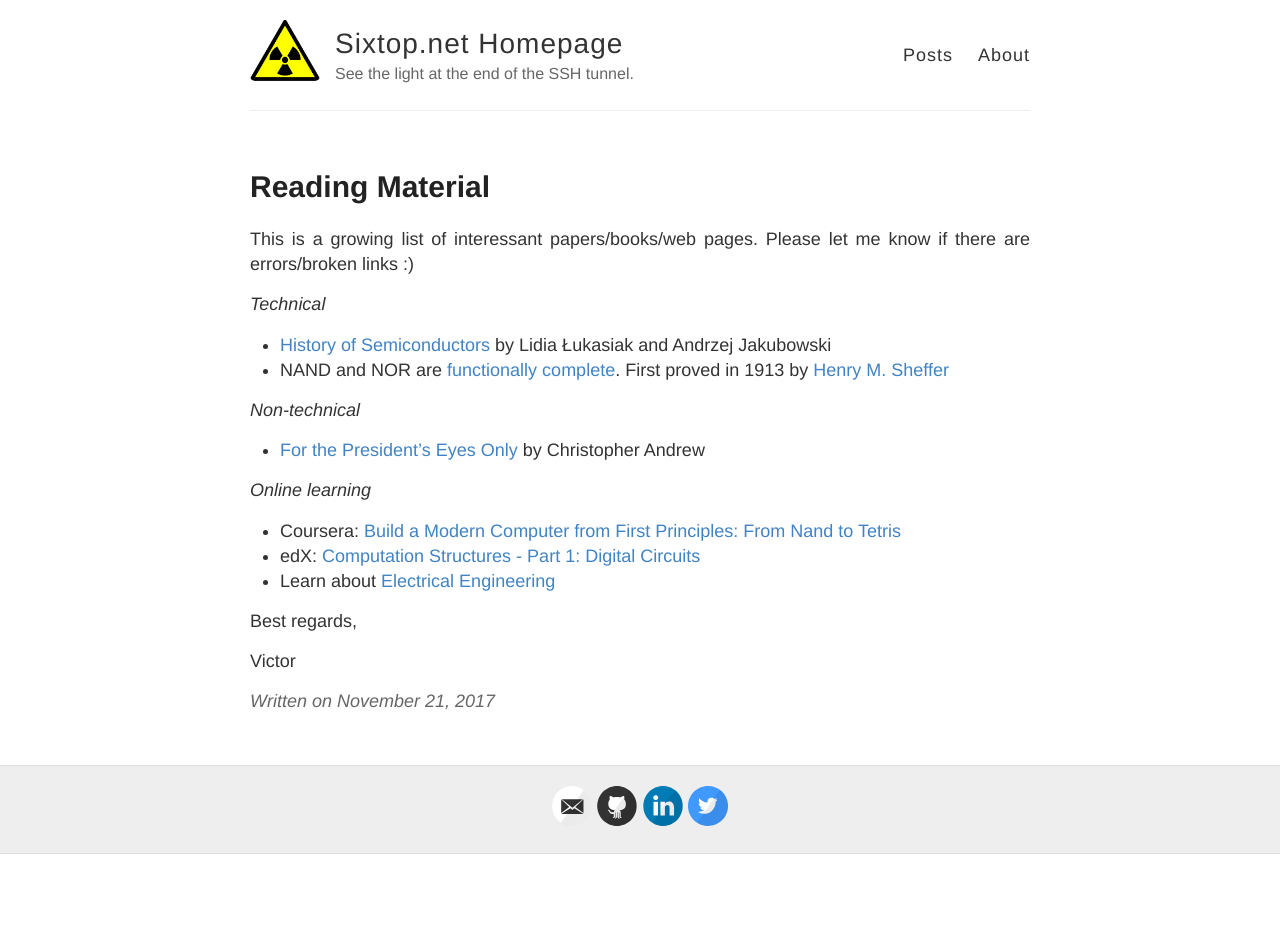
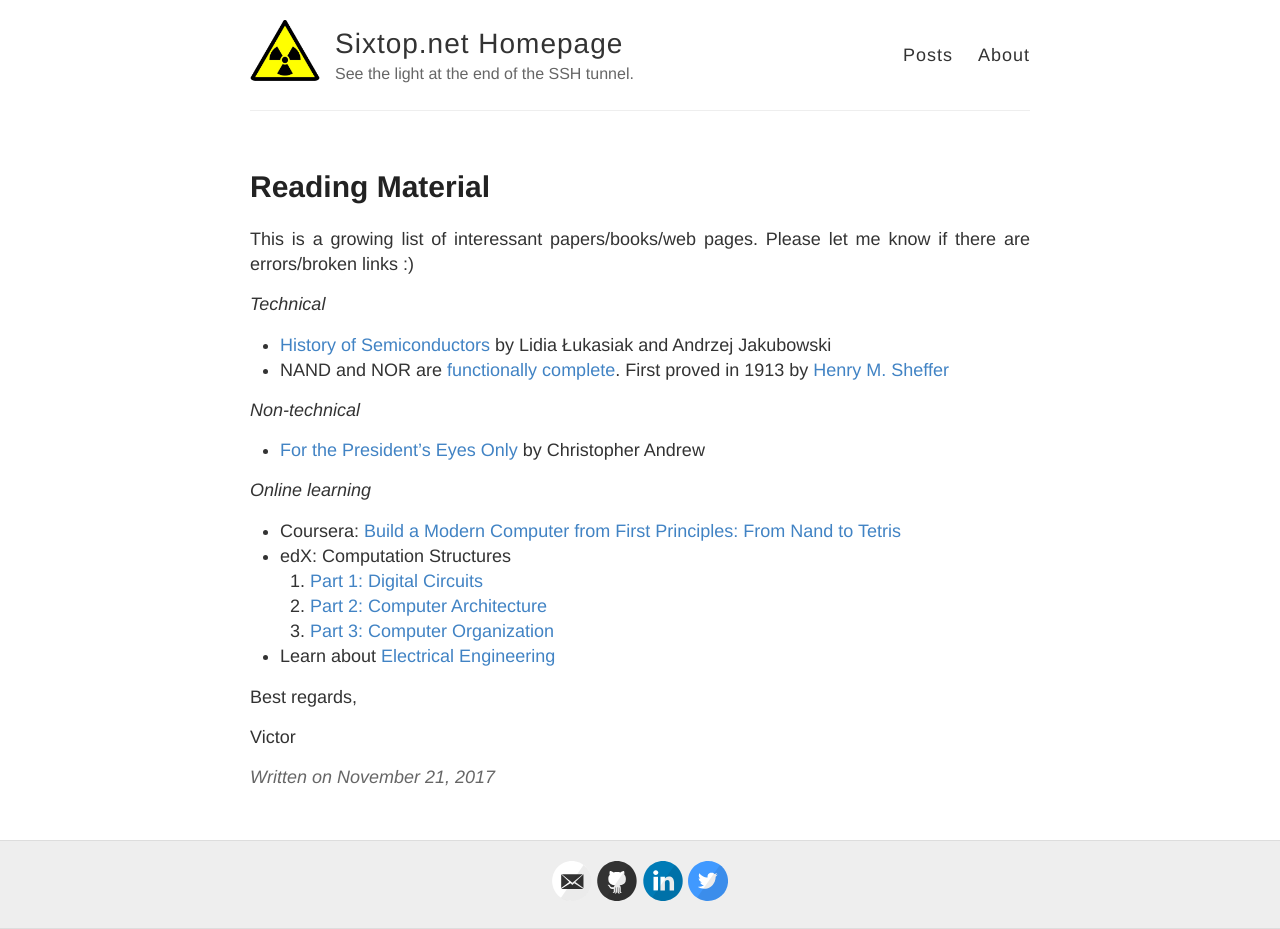
Before and after one commit to sixtop/sixtop.github.io, a Jekyll site: the page built from _posts/2017-11-21-Reading material.md, in a window 1280 px wide. Built offline with Jekyll 4.4.1, drawn with Linux system fonts in a browser that asks for light colours; comment, search, counter and statistics services are not loaded; before the commit the page ends 900 px from its top, so only the background shows below that.

Commit message:
Update 2017-11-21-Reading material.md

```diff
--- a/_posts/2017-11-21-Reading material.md
+++ b/_posts/2017-11-21-Reading material.md
@@ -15,7 +15,10 @@ _Non-technical_
 
 _Online learning_
 - Coursera: [Build a Modern Computer from First Principles: From Nand to Tetris ](https://www.coursera.org/learn/build-a-computer)
-- edX: [Computation Structures - Part 1: Digital Circuits](https://www.edx.org/course/computation-structures-part-1-digital-mitx-6-004-1x-0)
+- edX: Computation Structures
+  1. [Part 1: Digital Circuits](https://www.edx.org/course/computation-structures-part-1-digital-mitx-6-004-1x-0)
+  2. [Part 2: Computer Architecture](https://www.edx.org/course/computation-structures-2-computer-mitx-6-004-2x)
+  3. [Part 3: Computer Organization](https://www.edx.org/course/computation-structures-3-computer-mitx-6-004-3x-0)
 - Learn about [Electrical Engineering](https://www.allaboutcircuits.com/textbook/)
 
 
```
